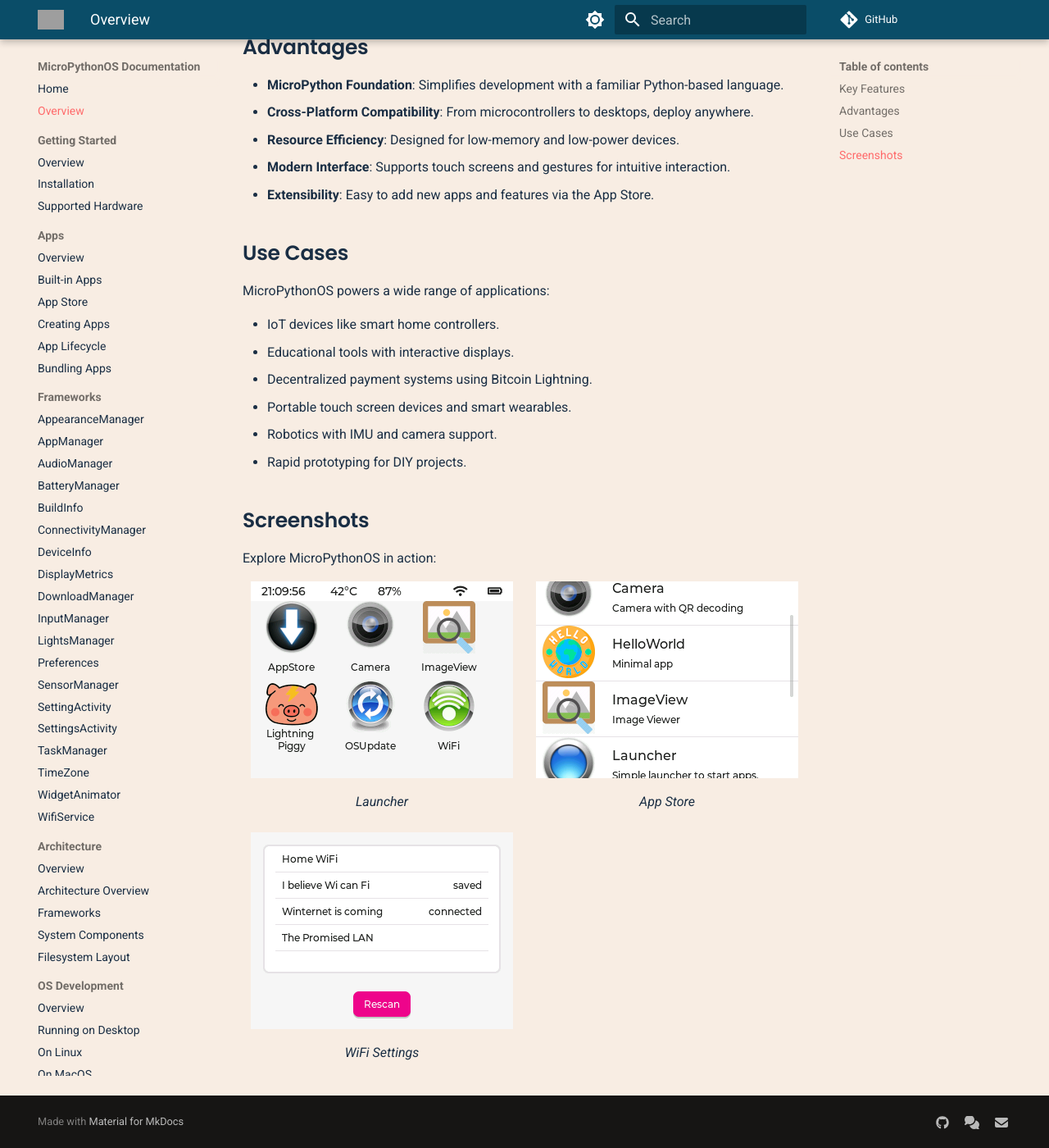
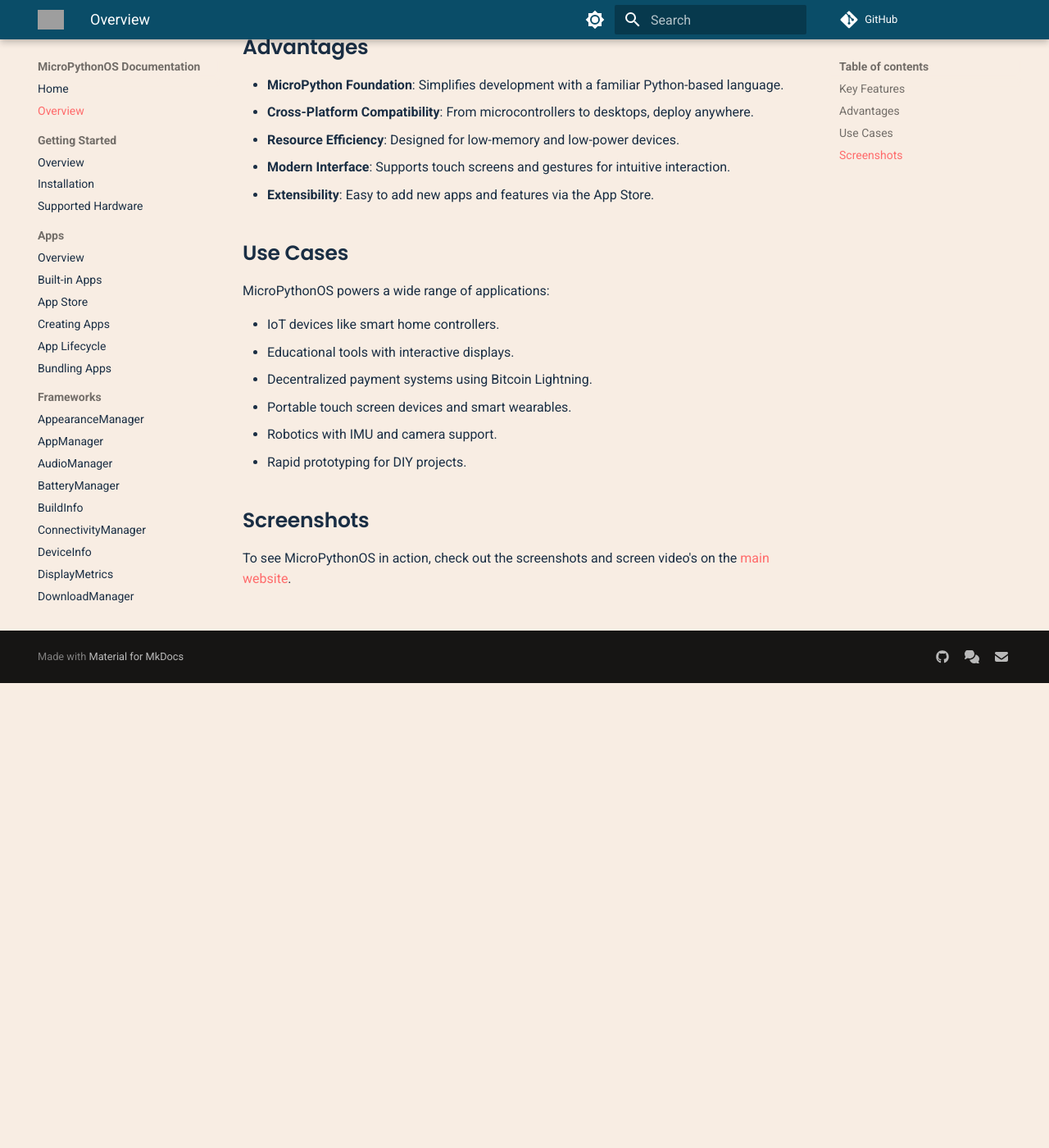
Before and after one commit to MicroPythonOS/docs, an MkDocs documentation site: the page built from docs/overview.md, in a window 1280 px wide and 1400 px high, scrolled down 567 px. Shown: the whole window at 82% size. Built offline with MkDocs 1.6.1 and Material for MkDocs 9.7.7, drawn with Linux system fonts in a browser that asks for light colours; comment, search, counter and statistics services are not loaded; grey boxes are pictures that could not be loaded.

Commit message:
Remove old screenshots

```diff
--- a/docs/overview.md
+++ b/docs/overview.md
@@ -32,19 +32,4 @@
 
 ## Screenshots
 
-Explore MicroPythonOS in action:
-
-<div class="grid">
-  <figure>
-    <img src="../assets/images/launcher.png" alt="Launcher" style="width:100%;max-width:320px;">
-    <figcaption>Launcher</figcaption>
-  </figure>
-  <figure>
-    <img src="../assets/images/mpos_appstore.png" alt="App Store" style="width:100%;max-width:320px;">
-    <figcaption>App Store</figcaption>
-  </figure>
-  <figure>
-    <img src="../assets/images/wifi.png" alt="WiFi Settings" style="width:100%;max-width:320px;">
-    <figcaption>WiFi Settings</figcaption>
-  </figure>
-</div>
+To see MicroPythonOS in action, check out the screenshots and screen video's on the [main website](https://MicroPythonOS.com).
```
Also changed, not shown: docs/index.md (+1 -1 lines).
